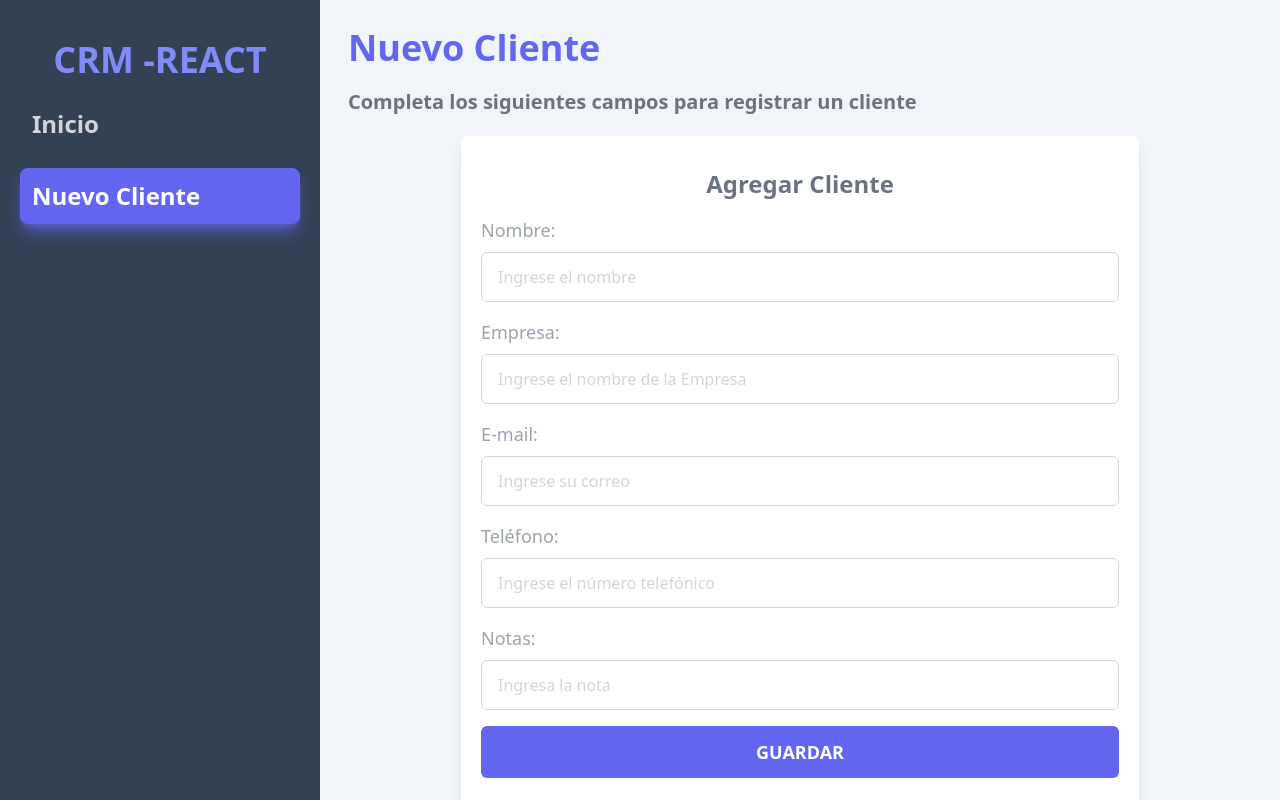
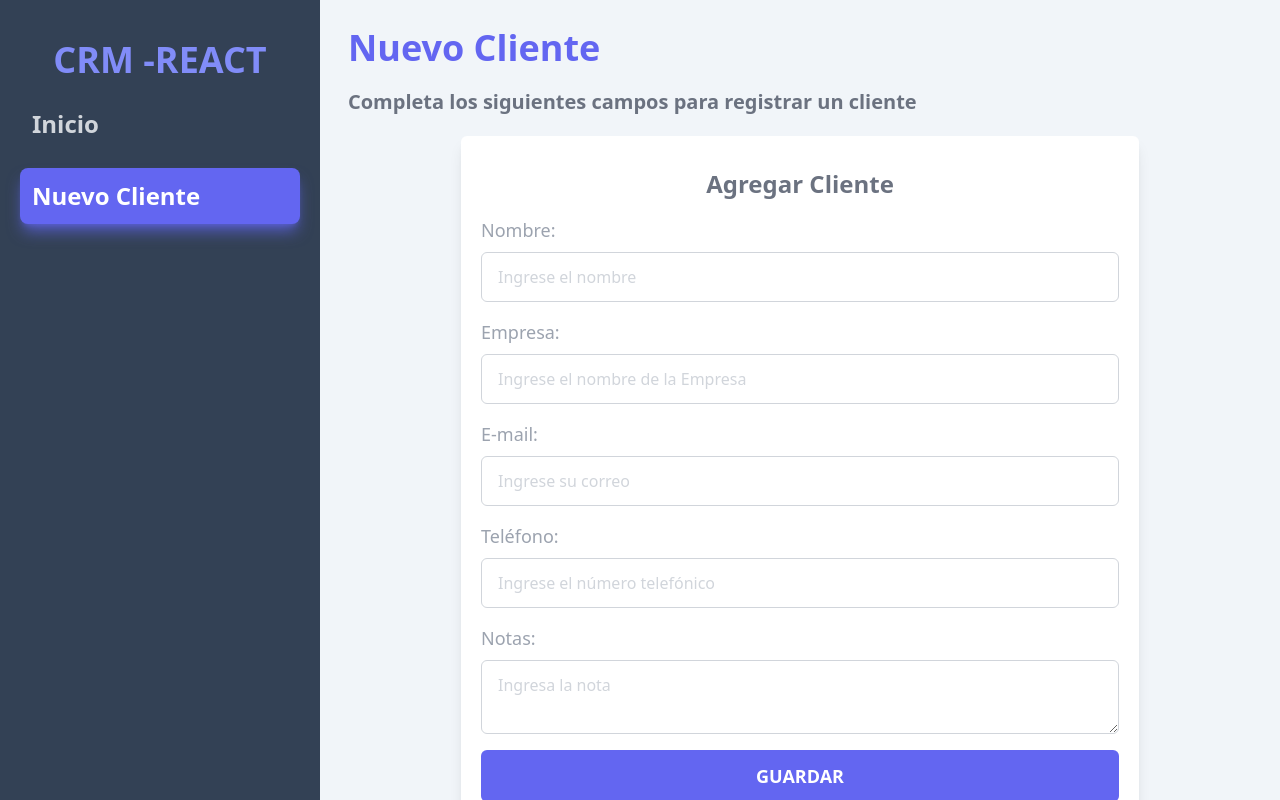
Before and after one commit to Jilverdelacruz/crm-react, a React (Vite) app: page /clientes/nuevo in a window 1280 px wide. Built offline with nearby package versions, Linux system fonts and the light colour scheme.

Commit message:
validacion nombre

```diff
--- a/src/componentes/Formulario.jsx
+++ b/src/componentes/Formulario.jsx
@@ -1,10 +1,37 @@
-import {Formik, Form, Field} from 'formik'
+import {Formik, Form, Field, ErrorMessage} from 'formik'
+import * as Yup from 'yup'
+
 const Formulario =() =>{
 
+    const nuevoClienteSchemma = Yup.object().shape({
+        nombre: Yup.string().required('El nombre del cliente es obligatorio'),
+
+    })
+
+    const handleSubmit =(valores) =>{
+        console.log(valores)
+    }
     return (
         <div className="mt-5 bg-white px-5 py-8 md:w-3/4 mx-auto shadow-lg rounded-md">
             <h2 className="text-2xl font-bold text-gray-500 text-center"> Agregar Cliente</h2>
-            <Formik>
+            <Formik
+            // Para obtener los valores se usa initialValues
+            initialValues={{
+                nombre:'',
+                empresa:'',
+                email:'',
+                telefono:'',
+                notas:''
+
+            }}
+            // leyendo los valores
+            onSubmit={(valores)=>{
+                handleSubmit(valores)
+            }}
+
+            validationSchema={nuevoClienteSchemma} // para que se aplique la validación
+            >
+            {({errors, touched}) => (  // el touched es para que se aplique en tiempo real, antes de hacer click en guardar
                 <Form>
                     <div className='my-4'>
                         <label className='text-gray-400 text-lg' htmlFor="nombre">Nombre:</label>
@@ -13,8 +40,13 @@ const Formulario =() =>{
                        id='nombre'
                        placeholder='Ingrese el nombre'
                        type='text'
-
+                       name='nombre'
                        />
+                       {errors.nombre && touched.nombre ? ( // el touched se usa cuando quiere tu validacion en tiempo real y no esperar el asubmit
+                        <div className='bg-red-400 mt-2 font-bold py-2 text-center rounded-sm'>
+                            {errors.nombre}
+                        </div>
+                       ) : null}
                     </div>
                     <div className='my-4'>
                         <label className='text-gray-400 text-lg' htmlFor="empresa">Empresa:</label>
@@ -22,7 +54,9 @@ const Formulario =() =>{
                        id='empresa'
                        placeholder='Ingrese el nombre de la Empresa'
                        type='text'
+                       name='empresa'
                        />
+
                     </div>
                     <div className='my-4'>
                         <label className='text-gray-400 text-lg' htmlFor="email">E-mail:</label>
@@ -30,6 +64,7 @@ const Formulario =() =>{
                        id='email'
                        placeholder='Ingrese su correo'
                        type='email'
+                       name='email'
                        />
                     </div>
                     <div className='my-4'>
@@ -38,23 +73,27 @@ const Formulario =() =>{
                        id='telefono'
                        placeholder='Ingrese el número telefónico'
                        type='tel'
+                       name='telefono'
                        />
                     </div>
                     <div className='my-4'>
                         <label className='text-gray-400 text-lg' htmlFor="notas">Notas:</label>
                        <Field className='py-3 px-4 block w-full mt-2 placeholder:text-gray-300 border border-gray-300 outline-indigo-500 rounded-md'
                        id='notas'
+                       as='textarea'
                        placeholder='Ingresa la nota'
                        type='text'
+                       name='notas'
                        />
                     </div>
                     <input className='text-lg font-bold text-white bg-indigo-500 uppercase py-3 px-4 rounded-md w-full hover:shadow-lg hover:shadow-indigo-400'
                     value='Guardar'
-                    type='button'
+                    type='submit'
 
                     />
 
                 </Form>
+                )}
             </Formik>
         </div>
     )
```
Also changed, not shown: src/App.jsx (+4 -4 lines).
